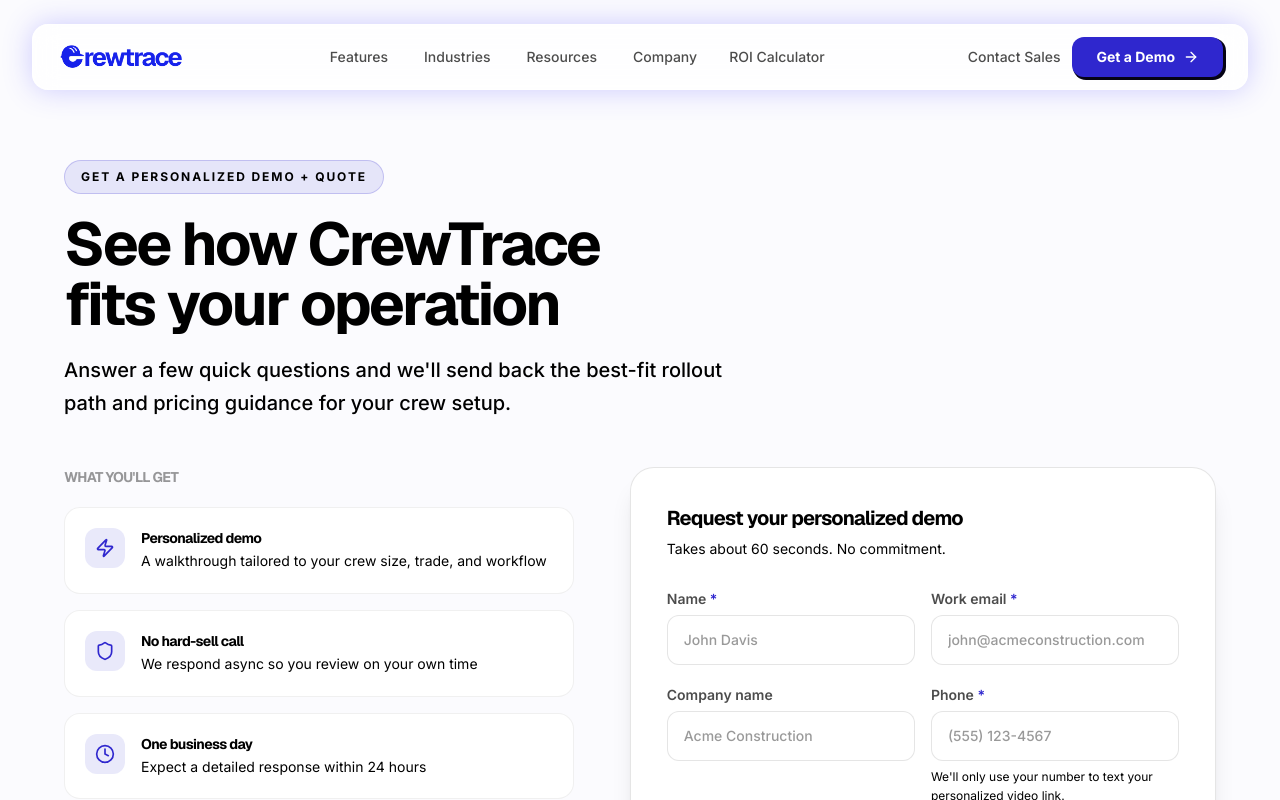
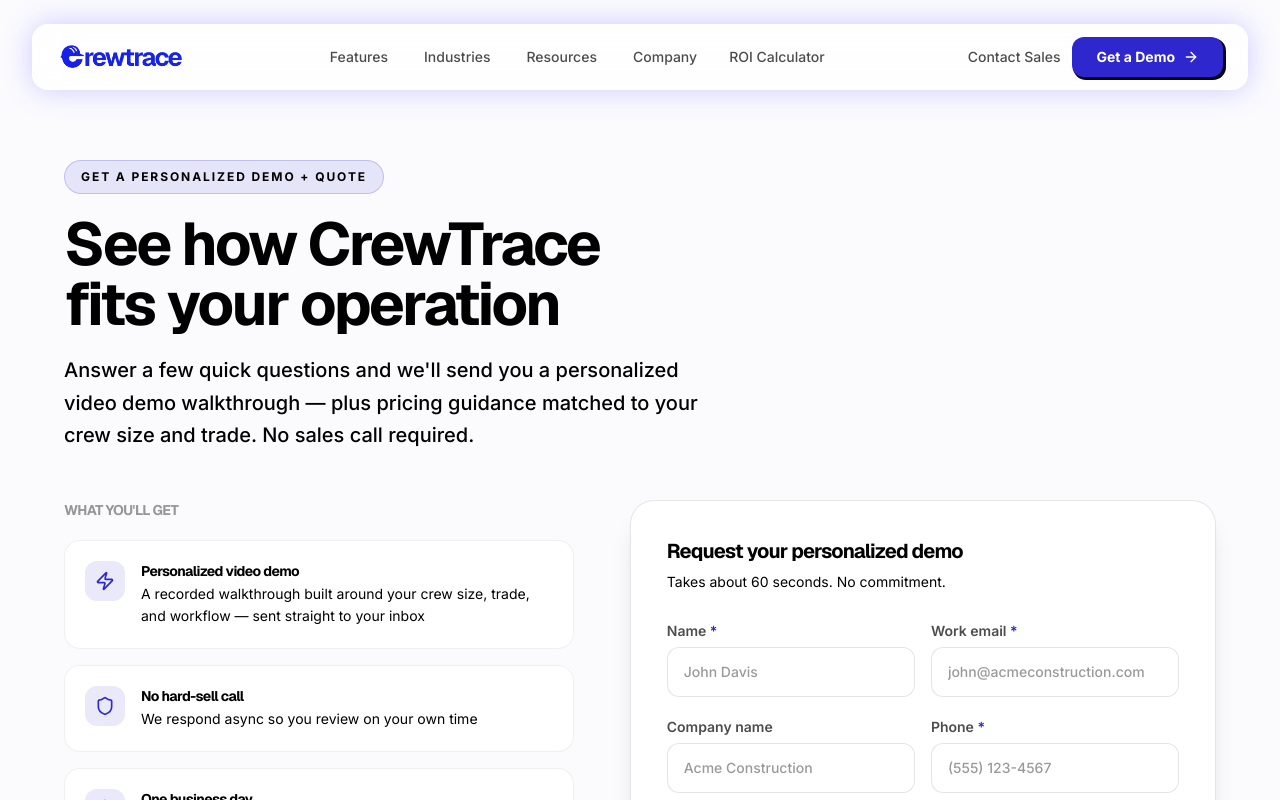
Before and after one commit to cartermitchell13/crewtrace-landing, a Next.js app: page /contact in a window 1280 px wide. Shown: the top 800 px of the page. Built offline with nearby package versions, Linux system fonts and the light colour scheme.

Commit message:
better copy on contact page

```diff
--- a/app/contact/page.tsx
+++ b/app/contact/page.tsx
@@ -15,8 +15,8 @@
 const benefits = [
     {
         icon: Zap,
-        title: "Personalized demo",
-        description: "A walkthrough tailored to your crew size, trade, and workflow",
+        title: "Personalized video demo",
+        description: "A recorded walkthrough built around your crew size, trade, and workflow — sent straight to your inbox",
     },
     {
         icon: Shield,
@@ -48,9 +48,10 @@
                             See how CrewTrace fits your operation
                         </h1>
                         <p className="mt-5 text-lg font-medium leading-relaxed text-foreground/60 md:text-xl">
-                            Answer a few quick questions and we&apos;ll send back the
-                            best-fit rollout path and pricing guidance for your crew
-                            setup.
+                            Answer a few quick questions and we&apos;ll send you a
+                            personalized video demo walkthrough — plus pricing
+                            guidance matched to your crew size and trade. No sales
+                            call required.
                         </p>
                     </div>
 
```
